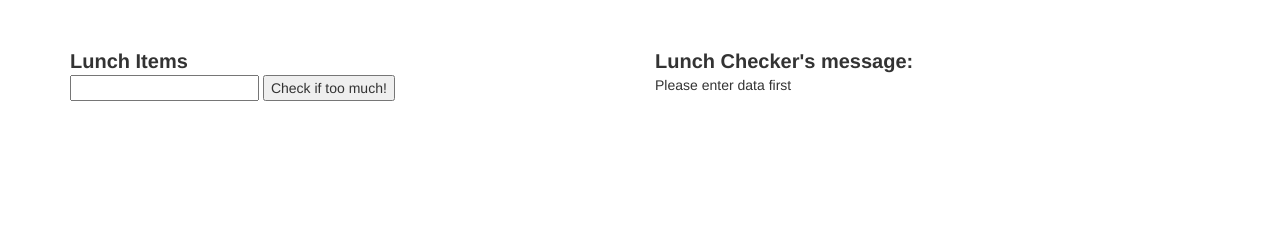
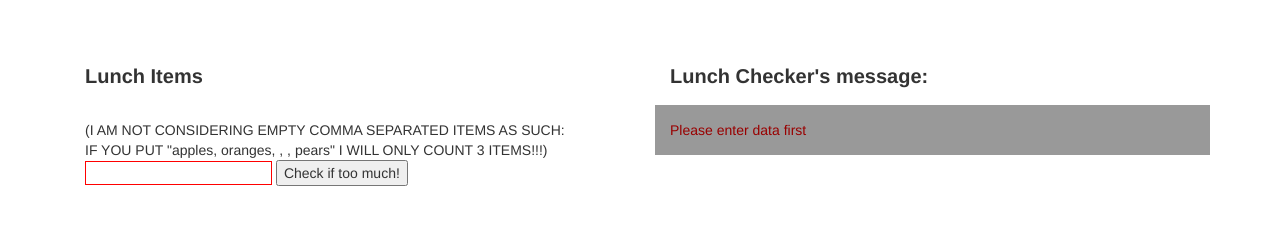
Before and after one commit to mariofizquierdoc/coursera-spwa-angularjs, a plain HTML site: page module1-solution/index.html in a window 1280 px wide. Both pictures are taken after a click on the button "Check if too much!". Shown: the part 93-318 px from the top of the page. Drawn offline with Linux system fonts and the light colour scheme.

Commit message:
Adds bonus stuff for fun

```diff
--- a/module1-solution/index.html
+++ b/module1-solution/index.html
@@ -14,13 +14,18 @@
       <section class="col-sm-12 col-md-6">
         <div class="header">Lunch Items</div>
         <div class="body">
-          <input type="text" ng-model="items" />
+          (I AM NOT CONSIDERING EMPTY COMMA SEPARATED ITEMS AS SUCH:
+          <br />
+          IF YOU PUT "apples, oranges, , , pears"
+          I WILL ONLY COUNT 3 ITEMS!!!)
+          <br />
+          <input type="text" ng-model="items" class="border-{{status}}" />
           <button ng-click="checkItems()">Check if too much!</button>
         </div>
       </section>
       <section class="col-sm-12 col-md-6">
         <div class="header">Lunch Checker's message:</div>
-        <div class="body">{{message}}</div>
+        <div class="body message-body message-{{status}}">{{message}}</div>
       </section>
     </div>
   </div>
--- a/module1-solution/scripts/app.js
+++ b/module1-solution/scripts/app.js
@@ -10,11 +10,14 @@ LunchCheckController.$inject = ['$scope'];
 function LunchCheckController($scope) {
 	$scope.items = "";
 	$scope.message = "";
+	$scope.status = "";
 
 	$scope.checkItems = function() {
 		if ($scope.items == "") {
 			$scope.message = "Please enter data first";
+			$scope.status = "empty";
 		} else {
+			$scope.status = "correct";
 			var items = $scope.items.split(",");
 			var totalCount = 0;
 
--- a/module1-solution/styles/styles.css
+++ b/module1-solution/styles/styles.css
@@ -6,4 +6,29 @@ h1 {
 .header	{
 	font-size: 20px;
 	font-weight: bold;
+	padding: 15px;
 }
+
+.body {
+	padding: 15px;
+}
+
+.message-body {
+	background: #999;
+}
+
+.message-correct {
+	color: #070;
+}
+
+.message-empty {
+	color: #900;
+}
+
+.border-correct {
+	border: 1px solid green;
+}
+
+.border-empty {
+	border: 1px solid red;
+}
```
